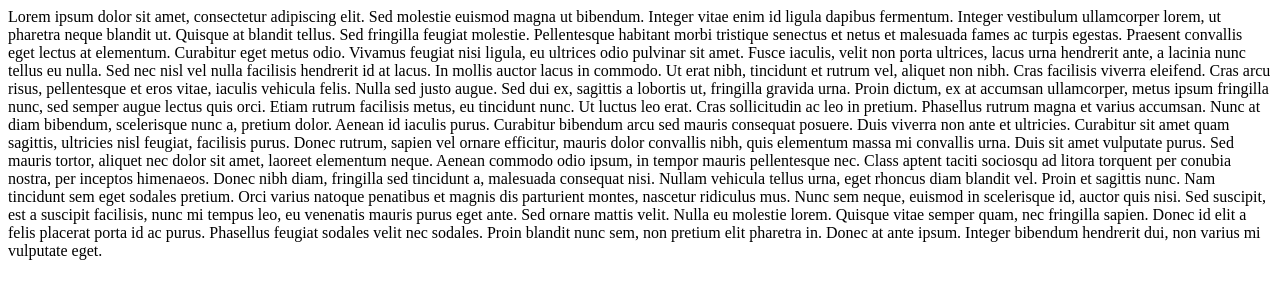
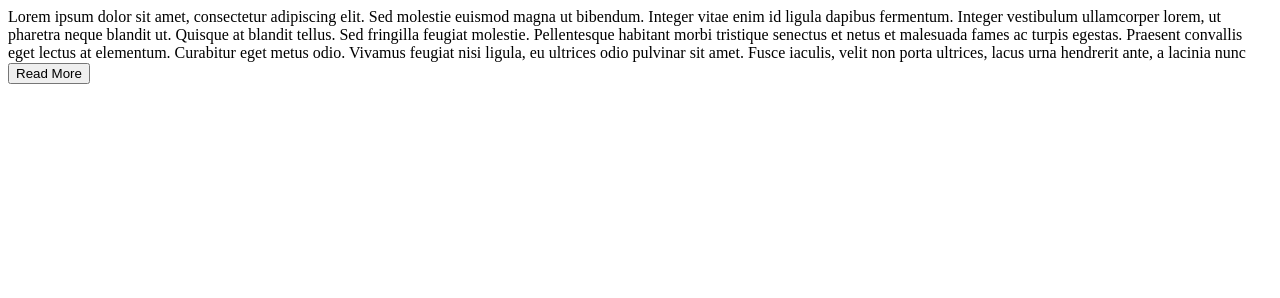
Before and after one commit to rick2909/personal_sprint, a plain HTML site: page read-more/index.html in a window 1280 px wide. Drawn offline with Linux system fonts and the light colour scheme.

Commit message:
add readmore

```diff
--- a/read-more/index.html
+++ b/read-more/index.html
@@ -2,10 +2,27 @@
 <html lang="en">
 <head>
 	<meta charset="UTF-8">
-	<title>Odd number</title>
+	<title>Readmore</title>
+	<style>
+		.readmore{
+			overflow: hidden;
+			text-overflow: ellipsis;
+			max-height: 55px;
+		}
+	</style>
 </head>
 <body>
-<div id="readmore">
+<div id="readmore" class="readmore">
+	Lorem ipsum dolor sit amet, consectetur adipiscing elit. Sed molestie euismod magna ut bibendum. Integer vitae enim id ligula dapibus fermentum. Integer vestibulum ullamcorper lorem, ut pharetra neque blandit ut. Quisque at blandit tellus. Sed fringilla feugiat molestie. Pellentesque habitant morbi tristique senectus et netus et malesuada fames ac turpis egestas. Praesent convallis eget lectus at elementum. Curabitur eget metus odio. Vivamus feugiat nisi ligula, eu ultrices odio pulvinar sit amet.
+
+	Fusce iaculis, velit non porta ultrices, lacus urna hendrerit ante, a lacinia nunc tellus eu nulla. Sed nec nisl vel nulla facilisis hendrerit id at lacus. In mollis auctor lacus in commodo. Ut erat nibh, tincidunt et rutrum vel, aliquet non nibh. Cras facilisis viverra eleifend. Cras arcu risus, pellentesque et eros vitae, iaculis vehicula felis. Nulla sed justo augue. Sed dui ex, sagittis a lobortis ut, fringilla gravida urna.
+
+	Proin dictum, ex at accumsan ullamcorper, metus ipsum fringilla nunc, sed semper augue lectus quis orci. Etiam rutrum facilisis metus, eu tincidunt nunc. Ut luctus leo erat. Cras sollicitudin ac leo in pretium. Phasellus rutrum magna et varius accumsan. Nunc at diam bibendum, scelerisque nunc a, pretium dolor. Aenean id iaculis purus.
+
+	Curabitur bibendum arcu sed mauris consequat posuere. Duis viverra non ante et ultricies. Curabitur sit amet quam sagittis, ultricies nisl feugiat, facilisis purus. Donec rutrum, sapien vel ornare efficitur, mauris dolor convallis nibh, quis elementum massa mi convallis urna. Duis sit amet vulputate purus. Sed mauris tortor, aliquet nec dolor sit amet, laoreet elementum neque. Aenean commodo odio ipsum, in tempor mauris pellentesque nec. Class aptent taciti sociosqu ad litora torquent per conubia nostra, per inceptos himenaeos. Donec nibh diam, fringilla sed tincidunt a, malesuada consequat nisi. Nullam vehicula tellus urna, eget rhoncus diam blandit vel. Proin et sagittis nunc. Nam tincidunt sem eget sodales pretium. Orci varius natoque penatibus et magnis dis parturient montes, nascetur ridiculus mus.
+
+	Nunc sem neque, euismod in scelerisque id, auctor quis nisi. Sed suscipit, est a suscipit facilisis, nunc mi tempus leo, eu venenatis mauris purus eget ante. Sed ornare mattis velit. Nulla eu molestie lorem. Quisque vitae semper quam, nec fringilla sapien. Donec id elit a felis placerat porta id ac purus. Phasellus feugiat sodales velit nec sodales. Proin blandit nunc sem, non pretium elit pharetra in. Donec at ante ipsum. Integer bibendum hendrerit dui, non varius mi vulputate eget.
+
 	Lorem ipsum dolor sit amet, consectetur adipiscing elit. Sed molestie euismod magna ut bibendum. Integer vitae enim id ligula dapibus fermentum. Integer vestibulum ullamcorper lorem, ut pharetra neque blandit ut. Quisque at blandit tellus. Sed fringilla feugiat molestie. Pellentesque habitant morbi tristique senectus et netus et malesuada fames ac turpis egestas. Praesent convallis eget lectus at elementum. Curabitur eget metus odio. Vivamus feugiat nisi ligula, eu ultrices odio pulvinar sit amet.
 
 	Fusce iaculis, velit non porta ultrices, lacus urna hendrerit ante, a lacinia nunc tellus eu nulla. Sed nec nisl vel nulla facilisis hendrerit id at lacus. In mollis auctor lacus in commodo. Ut erat nibh, tincidunt et rutrum vel, aliquet non nibh. Cras facilisis viverra eleifend. Cras arcu risus, pellentesque et eros vitae, iaculis vehicula felis. Nulla sed justo augue. Sed dui ex, sagittis a lobortis ut, fringilla gravida urna.
@@ -16,9 +33,20 @@
 
 	Nunc sem neque, euismod in scelerisque id, auctor quis nisi. Sed suscipit, est a suscipit facilisis, nunc mi tempus leo, eu venenatis mauris purus eget ante. Sed ornare mattis velit. Nulla eu molestie lorem. Quisque vitae semper quam, nec fringilla sapien. Donec id elit a felis placerat porta id ac purus. Phasellus feugiat sodales velit nec sodales. Proin blandit nunc sem, non pretium elit pharetra in. Donec at ante ipsum. Integer bibendum hendrerit dui, non varius mi vulputate eget.
 </div>
+<button onclick="readMore()">Read More</button>
 <script>
 const READMORE = document.getElementById('readmore');
+let toggler = true;
 
+function readMore(){
+	if(toggler){
+		READMORE.style.maxHeight = '55px';
+		toggler = false;
+	}else{
+		READMORE.style.maxHeight = '100vh';
+		toggler = true;
+	}
+}
 </script>
 </body>
 </html>
```
